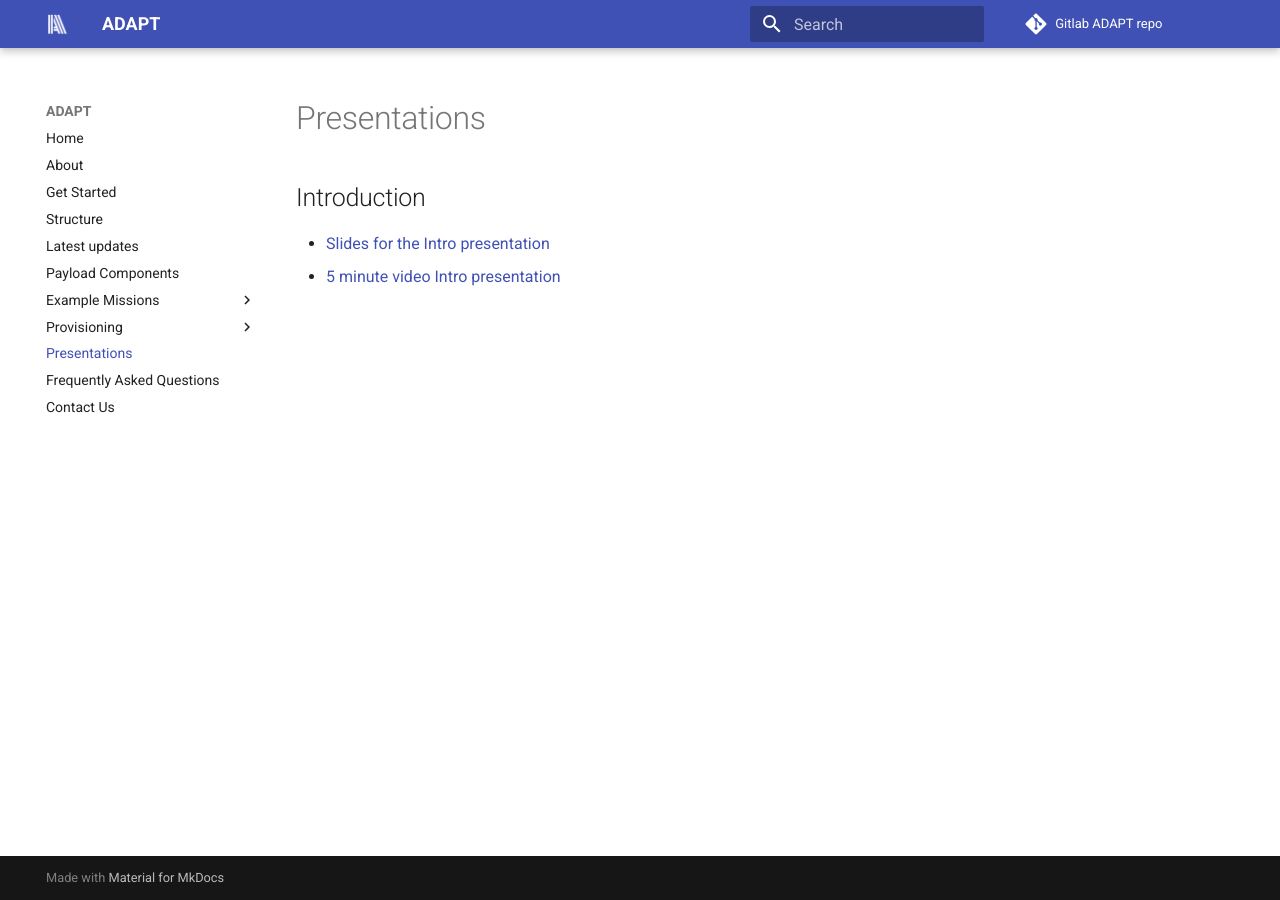
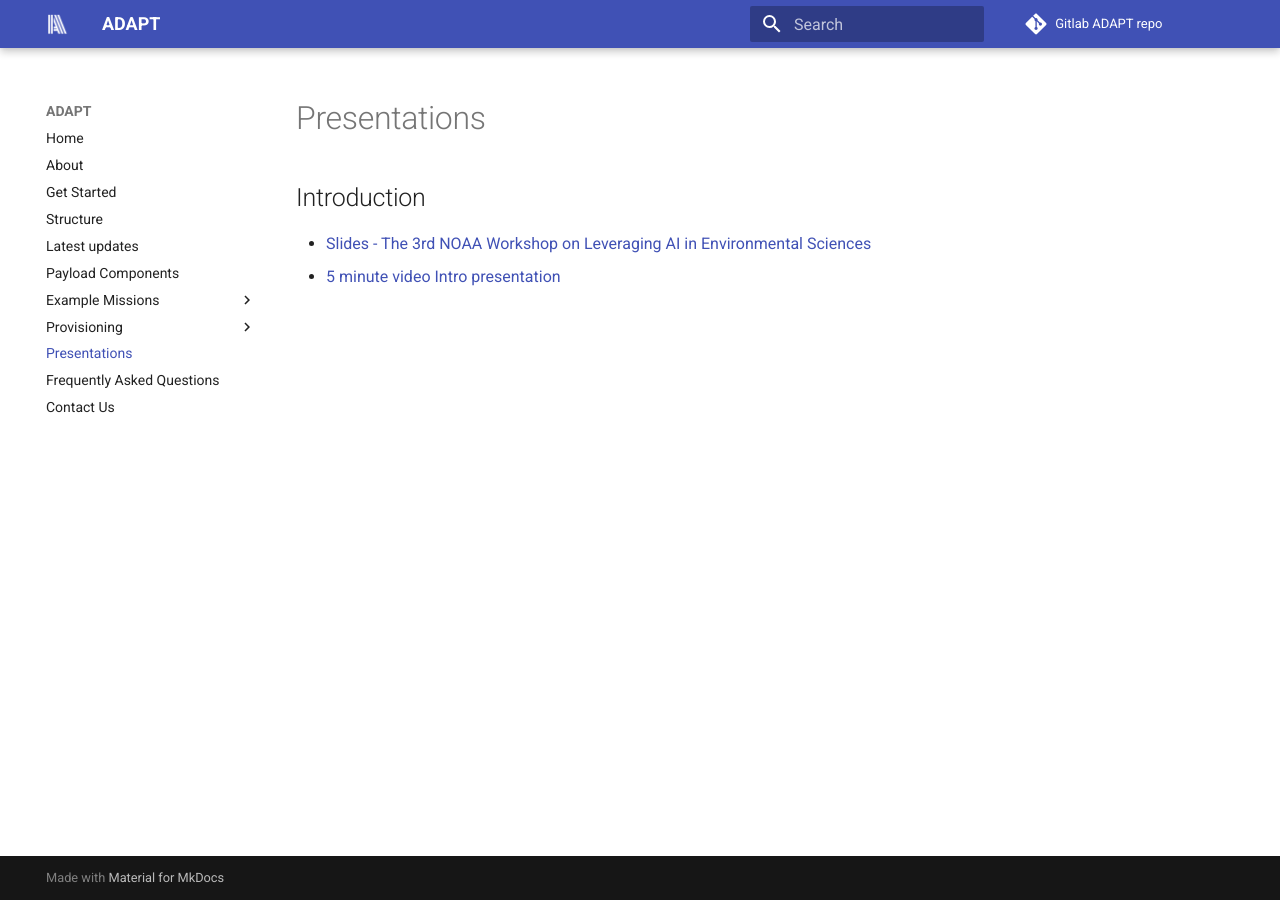
Before and after one commit to Kitware/adapt, an MkDocs documentation site: the page built from docs/presentations.md, in a window 1280 px wide. Built offline with MkDocs 1.6.1 and Material for MkDocs 9.7.7, drawn with Linux system fonts in a browser that asks for light colours.

Commit message:
Update index.md and presentations.md

```diff
--- a/docs/presentations.md
+++ b/docs/presentations.md
@@ -1,5 +1,5 @@
 # Presentations
 
 ## Introduction
-* [Slides for the Intro presentation](https://docs.google.com/presentation/d/1PMgJrYxrqMtuJYR-xiAdFsjSSQt90_XOcYZ5pRXP4sk/edit#slide=id.p)
+* [Slides - The 3rd NOAA Workshop on Leveraging AI in Environmental Sciences](https://docs.google.com/presentation/d/1PMgJrYxrqMtuJYR-xiAdFsjSSQt90_XOcYZ5pRXP4sk/edit#slide=id.p)
 * [5 minute video Intro presentation](https://drive.google.com/file/d/1BI0qeIOw7TK262lNJzK_m3XIJd-RSvQn/view?usp=sharing)
```
Also changed, not shown: docs/index.md (+1 -1 lines).
